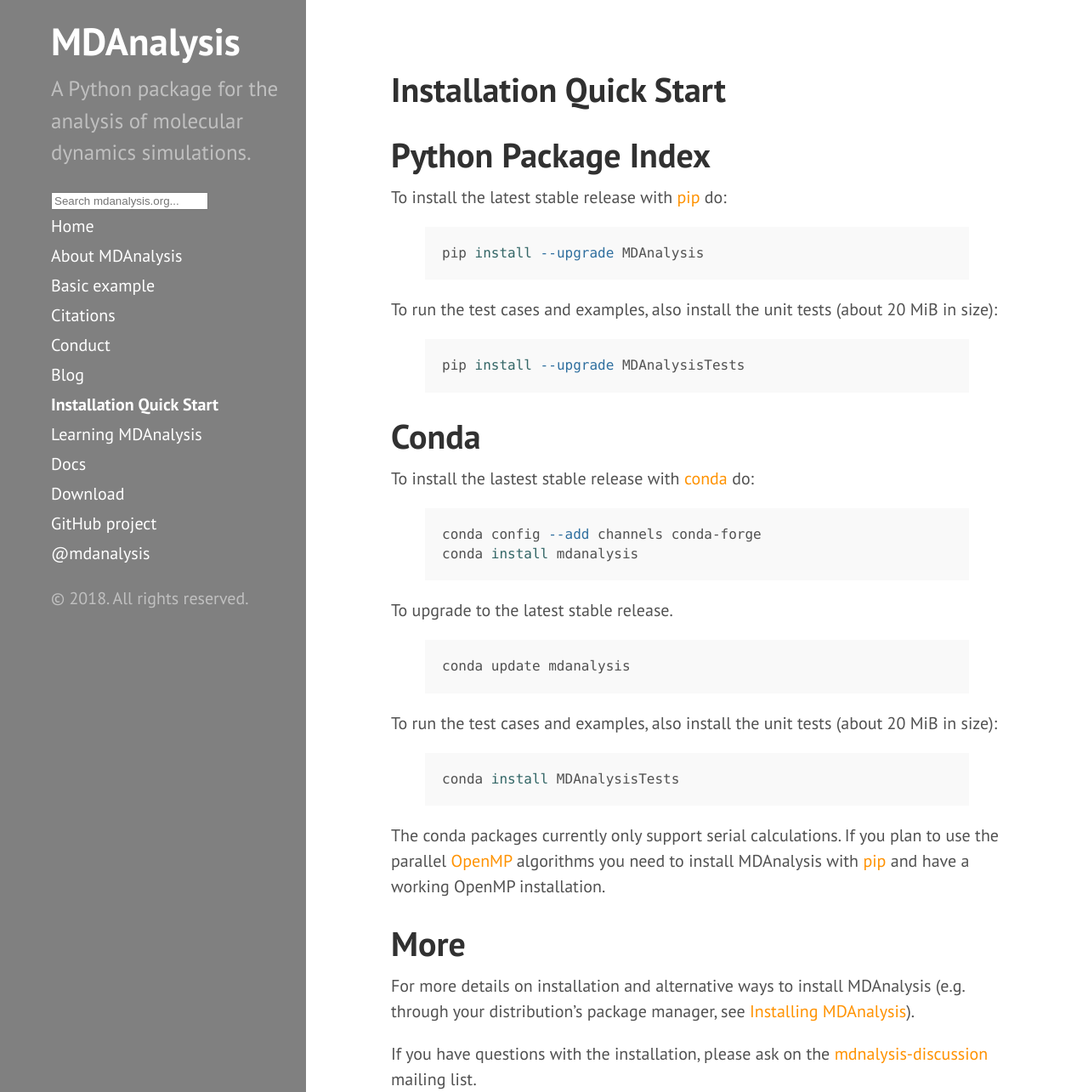
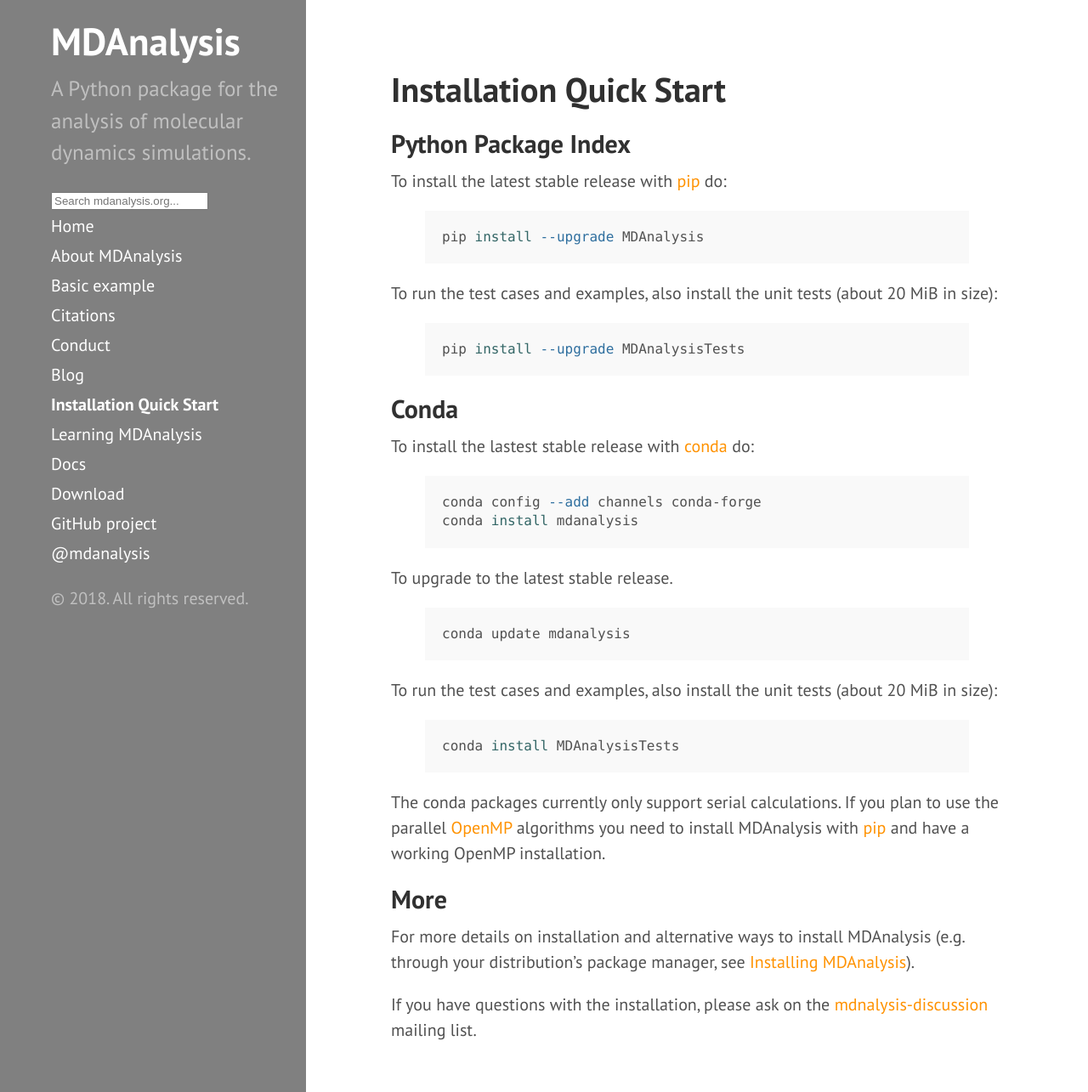
Before and after one commit to MDAnalysis/MDAnalysis.github.io, a Jekyll site: the page built from pages/installation_quick_start.md, in a window 1280 px wide and 1285 px high. Shown: the whole window at 85% size. Built offline with Jekyll 4.4.1, drawn with Linux system fonts in a browser that asks for light colours; comment, search, counter and statistics services are not loaded.

Commit message:
use level 2 headings in pages

```diff
--- a/pages/installation_quick_start.md
+++ b/pages/installation_quick_start.md
@@ -3,7 +3,7 @@ layout: page
 title: Installation Quick Start
 ---
 
-# Python Package Index
+## Python Package Index ##
 
 To install the latest stable release with
 [pip][pip] do:
@@ -19,7 +19,7 @@ in size):
 pip install --upgrade MDAnalysisTests
 {% endhighlight %}
 
-# Conda
+## Conda ##
 
 To install the lastest stable release with [conda][conda] do:
 
@@ -45,7 +45,7 @@ The conda packages currently only support serial calculations. If you
 plan to use the parallel [OpenMP][OpenMP] algorithms you need to install
 MDAnalysis with [pip][pip] and have a working OpenMP installation.
 
-# More
+## More ##
 
 For more details on installation and alternative ways to install MDAnalysis
 (e.g. through your distribution's package manager, see [Installing
```
